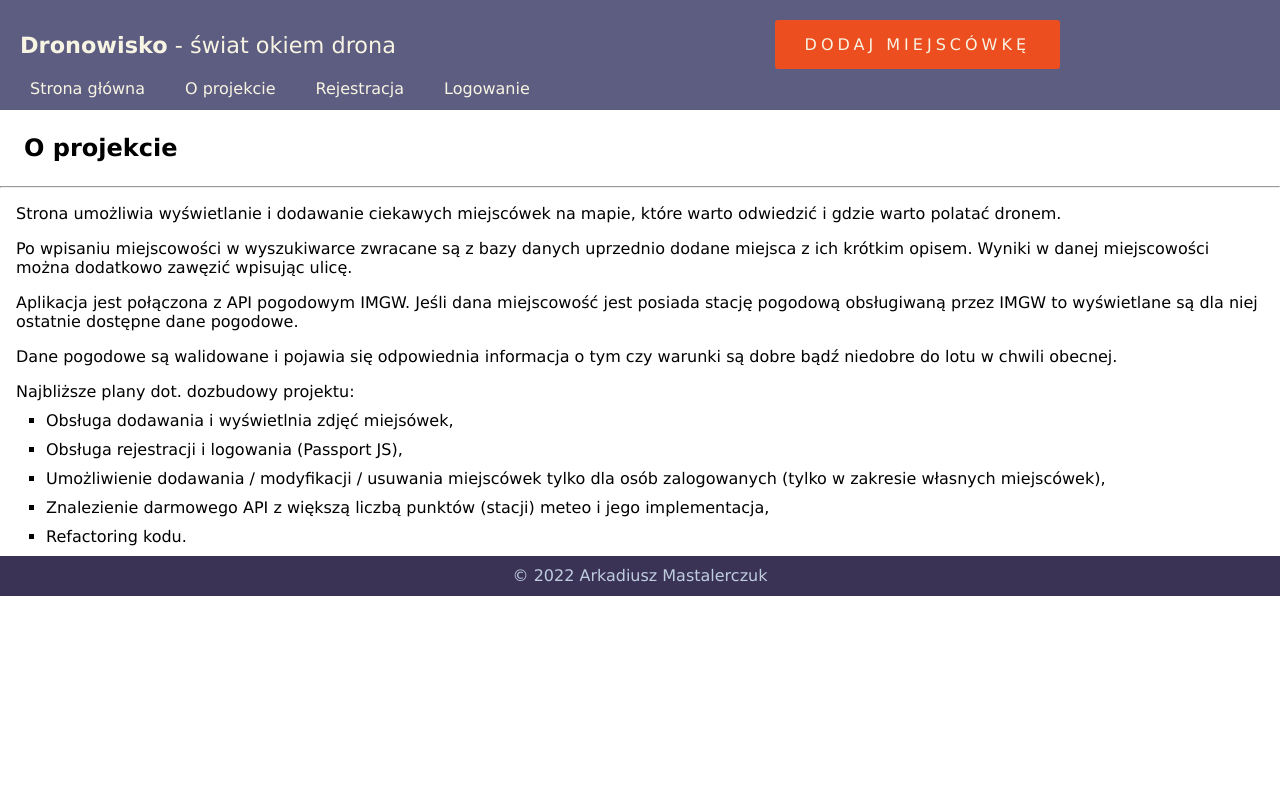
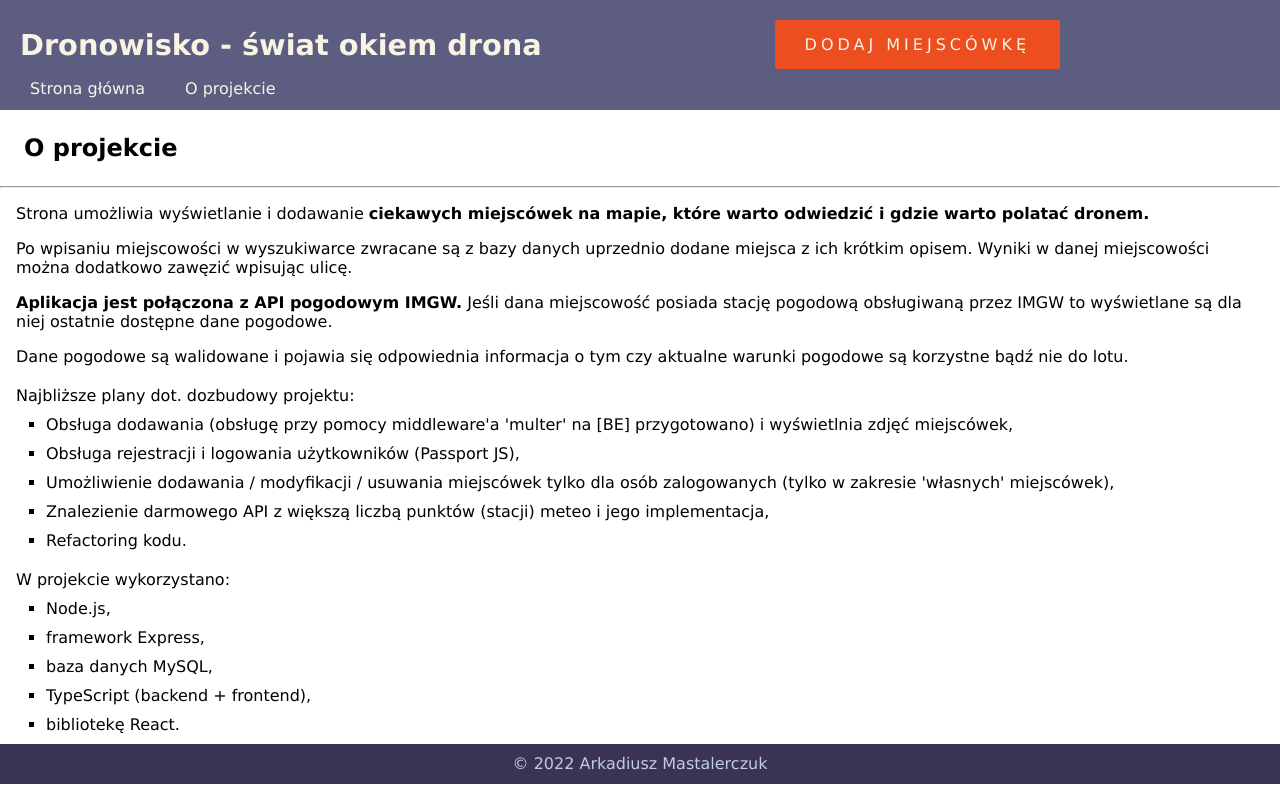
Before and after one commit to arekmastalerczuk/FlyADroneFront, a React (Create React App) app: page /about in a window 1280 px wide. Built offline with nearby package versions, Linux system fonts and the light colour scheme.

Commit message:
Updated info 'About the project', css fixes, temporary removed unfinished menu elements.

```diff
--- a/src/components/About/About.tsx
+++ b/src/components/About/About.tsx
@@ -6,20 +6,30 @@ export const About = () => {
     return <div className="about">
         <h2>O projekcie</h2>
         <hr/>
-        <p>Strona umożliwia wyświetlanie i dodawanie ciekawych miejscówek na mapie, które warto odwiedzić i gdzie warto
-            polatać dronem.</p>
+        <p>Strona umożliwia wyświetlanie i dodawanie <strong>ciekawych miejscówek na mapie, które warto odwiedzić i
+            gdzie warto
+            polatać dronem.</strong></p>
         <p>Po wpisaniu miejscowości w wyszukiwarce zwracane są z bazy danych uprzednio dodane miejsca z ich krótkim
             opisem. Wyniki w danej miejscowości można dodatkowo zawęzić wpisując ulicę.</p>
-        <p>Aplikacja jest połączona z API pogodowym IMGW. Jeśli dana miejscowość jest posiada stację pogodową
+        <p><strong>Aplikacja jest połączona z API pogodowym IMGW.</strong> Jeśli dana miejscowość posiada stację
+            pogodową
             obsługiwaną przez IMGW to wyświetlane są dla niej ostatnie dostępne dane pogodowe.</p>
-        <p>Dane pogodowe są walidowane i pojawia się odpowiednia informacja o tym czy warunki są dobre bądź niedobre do
-            lotu w chwili obecnej.</p>
+        <p>Dane pogodowe są walidowane i pojawia się odpowiednia informacja o tym czy aktualne warunki pogodowe są
+            korzystne bądź nie do
+            lotu.</p>
         <StringsList list={[
-            "Obsługa dodawania i wyświetlnia zdjęć miejsówek,",
-            "Obsługa rejestracji i logowania (Passport JS),",
-            "Umożliwienie dodawania / modyfikacji / usuwania miejscówek tylko dla osób zalogowanych (tylko w zakresie własnych miejscówek),",
+            "Obsługa dodawania (obsługę przy pomocy middleware'a 'multer' na [BE] przygotowano) i wyświetlnia zdjęć miejscówek,",
+            "Obsługa rejestracji i logowania użytkowników (Passport JS),",
+            "Umożliwienie dodawania / modyfikacji / usuwania miejscówek tylko dla osób zalogowanych (tylko w zakresie 'własnych' miejscówek),",
             "Znalezienie darmowego API z większą liczbą punktów (stacji) meteo i jego implementacja,",
             "Refactoring kodu."
         ]}>Najbliższe plany dot. dozbudowy projektu:</StringsList>
+        <StringsList list={[
+            "Node.js,",
+            "framework Express,",
+            "baza danych MySQL,",
+            "TypeScript (backend + frontend),",
+            "bibliotekę React."
+        ]}>W projekcie wykorzystano:</StringsList>
     </div>
 }
--- a/src/components/HeaderSection/HeaderSection.css
+++ b/src/components/HeaderSection/HeaderSection.css
@@ -12,6 +12,8 @@
 }
 
 .header__title {
+    color: #F8F4E3;
     font-weight: normal;
-    font-size: 1.4rem;
+    font-size: 1.2rem;
+    text-decoration: none;
 }
--- a/src/components/HeaderSection/HeaderSection.tsx
+++ b/src/components/HeaderSection/HeaderSection.tsx
@@ -5,7 +5,7 @@ import './HeaderSection.css';
 export const HeaderSection = () => {
     return (
         <section className="header__section">
-            <h1 className="header__title"><strong>Dronowisko</strong> - świat okiem drona</h1>
+            <a className="header__title" href="/"><h1><strong>Dronowisko</strong> - świat okiem drona</h1></a>
             <Btn to="/add" text="Dodaj miejscówkę"/>
         </section>
     )
--- a/src/components/Menu/Menu.tsx
+++ b/src/components/Menu/Menu.tsx
@@ -8,8 +8,8 @@ export const Menu = () => {
             <ul className="menu__list">
                 <MenuItem text="Strona główna" to="/"/>
                 <MenuItem text="O projekcie" to="/about"/>
-                <MenuItem text="Rejestracja" to="/register"/>
-                <MenuItem text="Logowanie" to="/login"/>
+                {/*<MenuItem text="Rejestracja" to="/register"/>*/}
+                {/*<MenuItem text="Logowanie" to="/login"/>*/}
             </ul>
         </nav>
     )
--- a/src/components/common/MenuItem.css
+++ b/src/components/common/MenuItem.css
@@ -12,4 +12,5 @@
 
 .menu__link:hover {
     background-color: #3B3355;
+    font-size: 1.1rem;
 }
--- a/src/components/common/StringsList.css
+++ b/src/components/common/StringsList.css
@@ -5,4 +5,5 @@
 
 .ul__list {
     margin-left: 1rem;
+    margin-top: 20px;
 }
```
